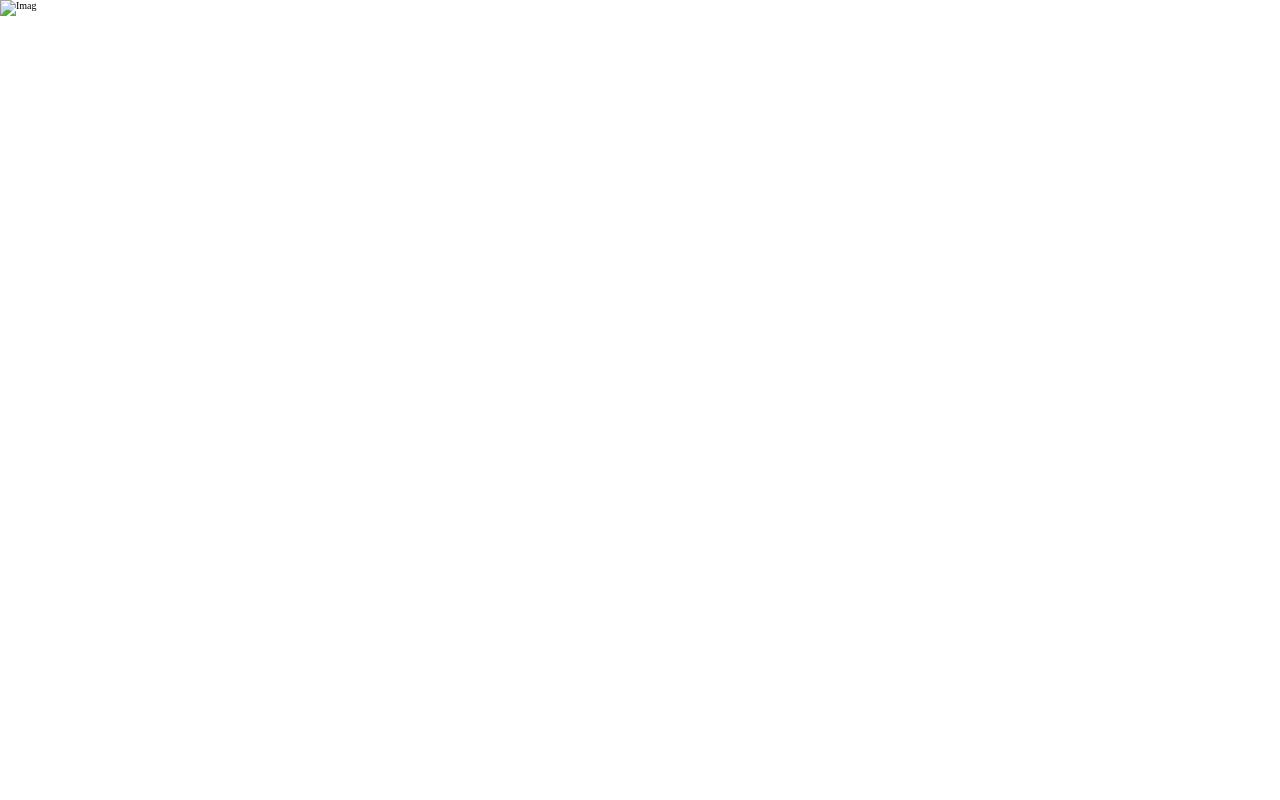
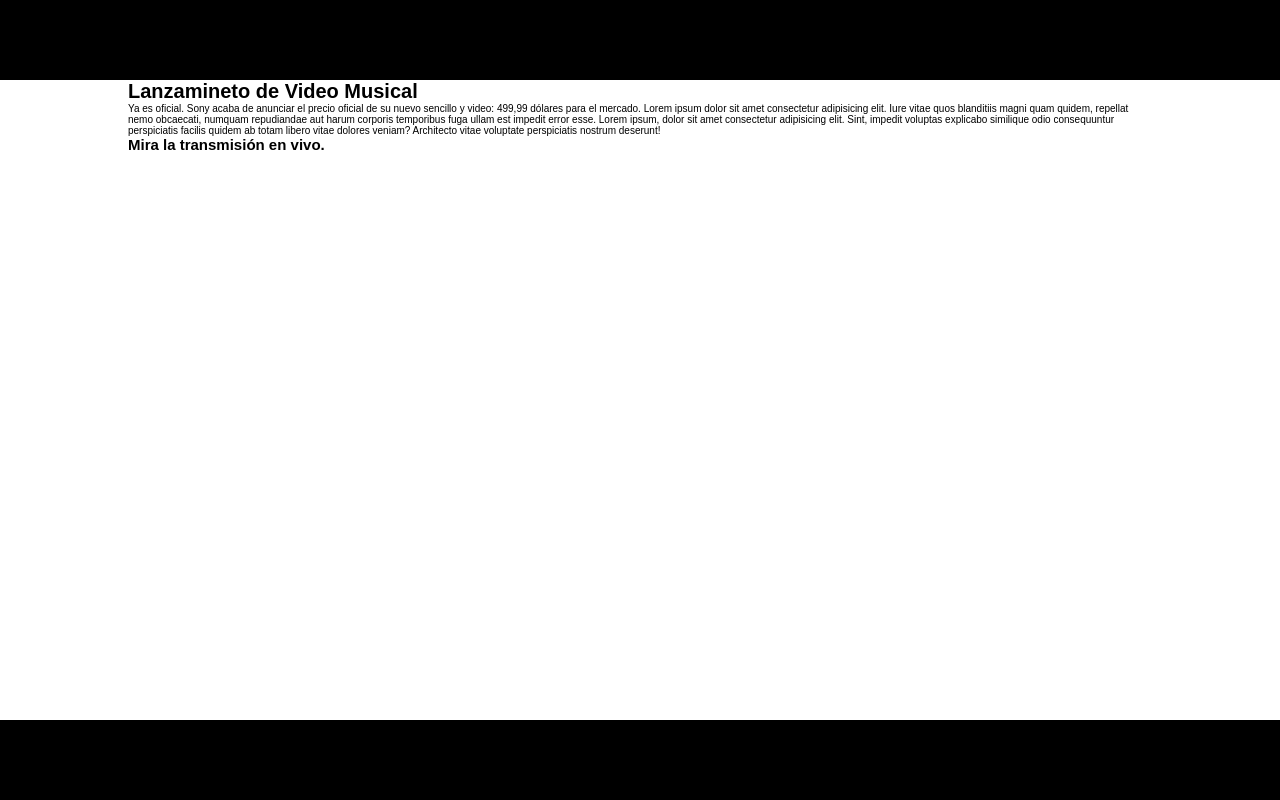
Before and after one commit to Christiano0407/single_page, a website: page src/html/main.html in a window 1280 px wide. Drawn offline with Linux system fonts and the light colour scheme; a web font is replaced by a local one.

```diff
--- a/src/css/mainApp.css
+++ b/src/css/mainApp.css
@@ -5,6 +5,7 @@
 }
 html{
     font-size: 62.5%;
+    font-family:"DM Sans", sans-serif;
 }
 
 a {
@@ -13,8 +14,31 @@
 :root{
     --color-base: #ffffff;
     --color-base1: #000000;
+    --bitcoin-orange: #f7931a;
+    --soft-orange: #ffe9d5;
+    --secondary-blue: #1a9af7;
+    --grey: #bababa;
 }
 body {
     width: 100%;
     height: 100vh;
 }
+header{
+    width: 100%;
+    height: 10vh;
+    background-color: var(--color-base1);
+}
+main {
+    width: 100%;
+    height: 80vh;
+    background-color: var(--color-base);
+}
+.wrapper{
+    max-width: 1024px;
+    margin: 0 auto;
+}
+footer {
+    width: 100%;
+    height: 10vh;
+    background-color: var(--color-base1);
+}
--- a/src/html/main.html
+++ b/src/html/main.html
@@ -17,15 +17,20 @@
         <nav></nav>
     </header>
     <main>
-        <section>
+        <div class="wrapper">
+            <h1>Lanzamineto de Video Musical</h1>
+            <p>
+                Ya es oficial. Sony acaba de anunciar el precio oficial de su nuevo sencillo y video: 499,99 dólares para el mercado.
+                Lorem ipsum dolor sit amet consectetur adipisicing elit. Iure vitae quos blanditiis magni quam quidem, repellat nemo obcaecati, numquam repudiandae aut harum corporis temporibus fuga ullam est impedit error esse.
+                Lorem ipsum, dolor sit amet consectetur adipisicing elit. Sint, impedit voluptas explicabo similique odio consequuntur perspiciatis facilis quidem ab totam libero vitae dolores veniam? Architecto vitae voluptate perspiciatis nostrum deserunt!
+            </p>
+            <h2>Mira la transmisión en vivo.</h2>
             <div>
-                <picture>
-                    <img src="" alt="Imag">
-                </picture>
-                <p></p>
+
             </div>
-        </section>
+        </div>
     </main>
-    <script src="../js/mainJS.js"></script>
+    <footer></footer>
+    <script src="../js/mainJS.js" type="module"></script>
 </body>
 </html>
```
